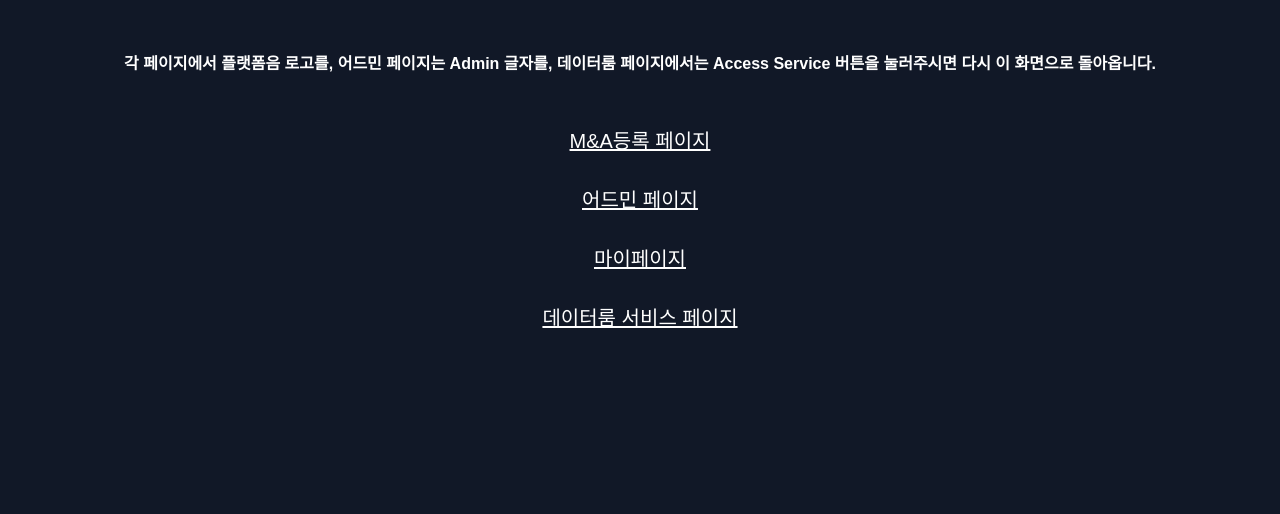
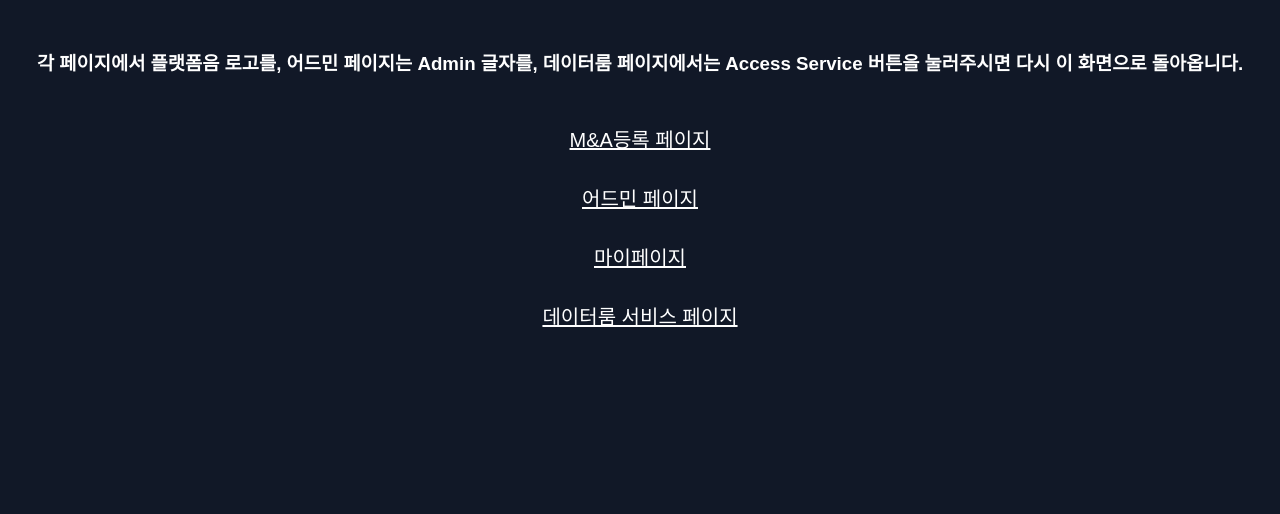
Before and after one commit to 1409Leeseoyoun/noCode, a plain HTML site: page index.html in a window 1280 px wide. Shown: the part 286-800 px from the top of the page. Drawn offline with Linux system fonts and the light colour scheme.

Commit message:
홈 스타일 수정

```diff
--- a/index.html
+++ b/index.html
@@ -43,7 +43,7 @@
 <body>
   <div class="wrap">
     <h1>노코드 테스트 사이트 입니다.</h1>
-    <h4>각 페이지에서 플랫폼음 로고를, 어드민 페이지는 Admin 글자를, 데이터룸 페이지에서는 Access Service 버튼을 눌러주시면 다시 이 화면으로 돌아옵니다.</h4>
+    <h3>각 페이지에서 플랫폼음 로고를, 어드민 페이지는 Admin 글자를, 데이터룸 페이지에서는 Access Service 버튼을 눌러주시면 다시 이 화면으로 돌아옵니다.</h3>
     <a href="/html/frame_1.html">M&A등록 페이지</a>
     <a href="/html/frame_2.html">어드민 페이지</a>
     <a href="/html/frame_3.html">마이페이지</a>
```
